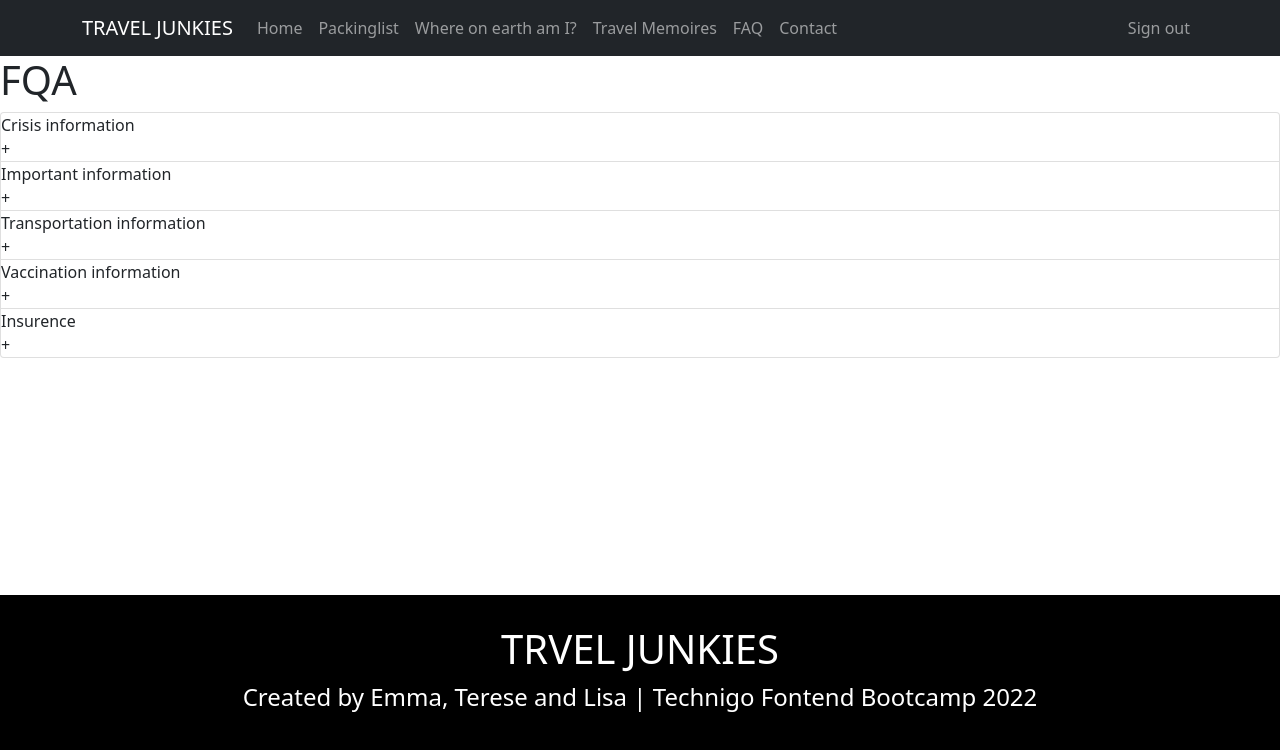
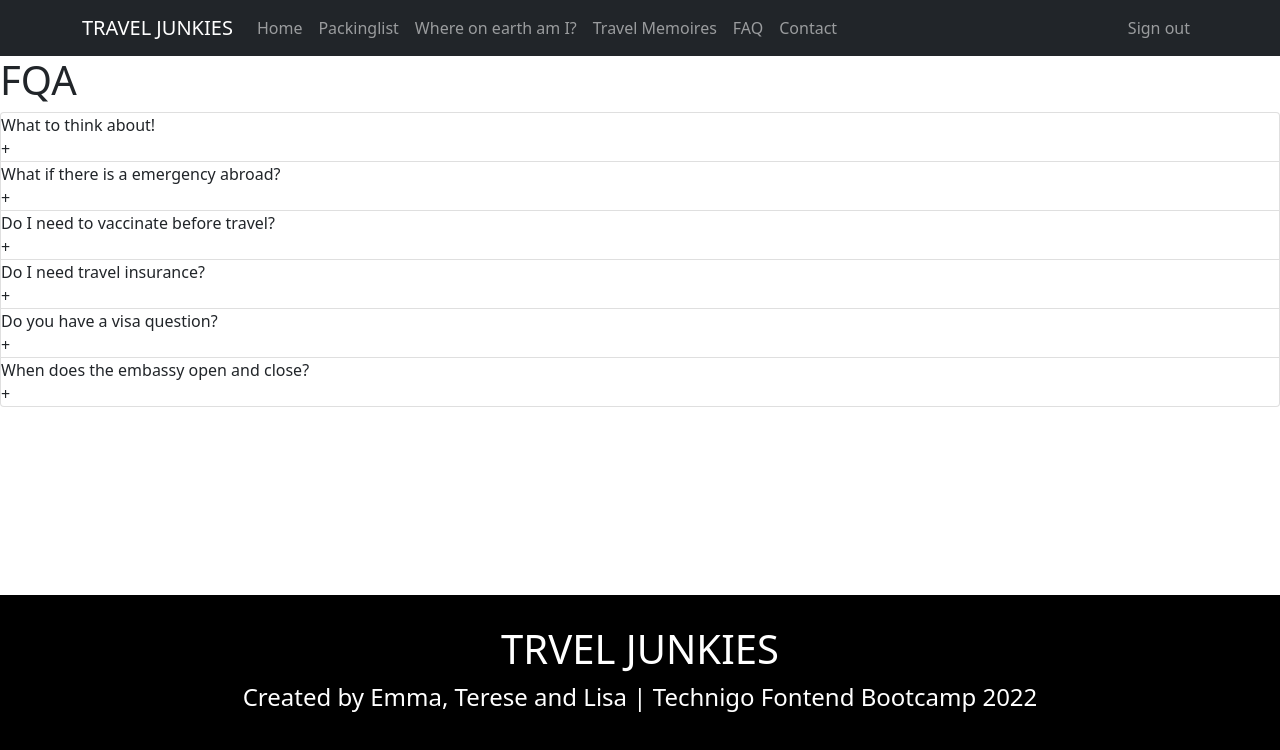
Before and after one commit to lisabergstrom/final-project-frontend, a React (Create React App) app: page /faq in a window 1280 px wide. Shown: the top 750 px of the page. Built offline with nearby package versions, Linux system fonts and the light colour scheme.

Commit message:
written FAQ text

```diff
--- a/src/components/Faq.js
+++ b/src/components/Faq.js
@@ -7,24 +7,40 @@ import Footer from './Footer';
 const Faq = () => {
   const accordionData = [
     {
-      title: 'Crisis information',
-      content: `Visit Pluralsight`
+      title: 'What to think about!',
+      content: `
+      -take out travel insurance or check if you have home insurance with travel protection before the trip begins
+      -have a valid passport and visa
+      -check if you need to be vaccinated
+      -contact the embassy or nearest consulate in the country where you are if there is a war or crisis, or if a natural disaster or major accident occurs
+      -contact your relatives in a crisis situation
+      -never bring packages or bags with unknown contents when crossing a border.
+
+      When you are a guest in another country - remember to follow the country's customs and laws.
+      `
     },
     {
-      title: 'Important information',
-      content: `UD:s reseinformation`
+      title: 'What if there is a emergency abroad?',
+      content: `If you have become seriously ill, been involved in an accident or been exposed to crime, you should contact your insurance company's alarm center. They can help you with practical questions about healthcare, offer crisis support and answer questions about return journey / ambulance.`
     },
     {
-      title: 'Transportation information',
-      content: `Transportstyrelsen`
+      title: 'Do I need to vaccinate before travel?',
+      content: `
+      Regarding vaccination before the trip, we recommend that you contact your doctor, health center or vaccination center.`
     },
     {
-        title: 'Vaccination information',
-        content: `Folkhälsomyndigheten`
+      title: 'Do I need travel insurance?',
+      content: `Keep in mind that
+      take out travel insurance or check if you have home insurance with travel protection before the trip begins`
+    },
+    {
+        title: 'Do you have a visa question?',
+        content: `Check the current entry regulations with the authorities of the country's you are traveling to or the countrys nearest embassy.`
       },
       {
-        title: 'Insurence',
-        content: `Försäkringskassan`
+        title: 'When does the embassy open and close?',
+        content: `Information about the embassies' opening hours and telephone hours can be found on each embassy's page.
+        In the event of an emergency emergency abroad, outside the embassy's regular opening hours, you can always reach the official on duty at the Ministry of Foreign Affairs by calling the embassy's telephone exchange and following the instructions.`
       }
   ];
 
```
